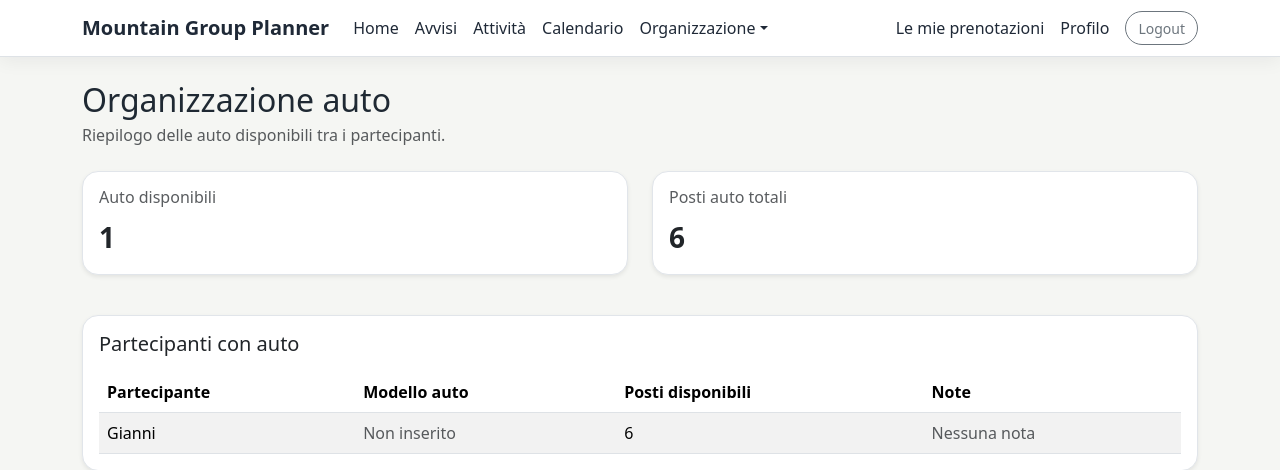
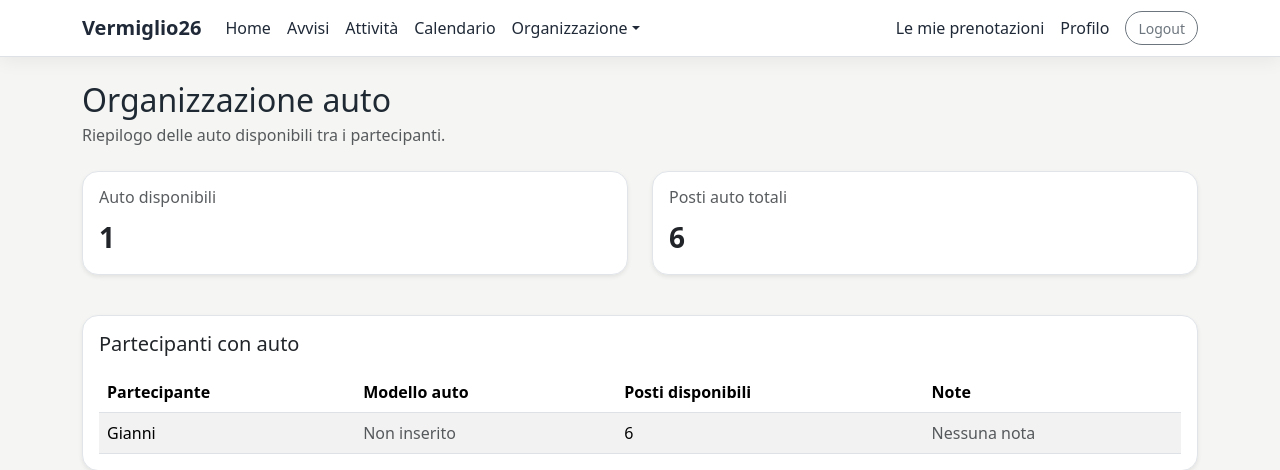
Before and after one commit to ciaroo/mountain-group-planner, a Django app: page /accounts/cars/ in a window 1280 px wide. Shown: the top 470 px of the page. Run offline with Django 5.2, Linux system fonts and the light colour scheme; a user stored in the database is signed in; data comes from the database, SQL or seed files in the repository.

Commit message:
Rinominato sito come: Vermiglio26

```diff
--- a/templates/base.html
+++ b/templates/base.html
@@ -7,7 +7,7 @@
         <meta name="viewport" content="width=device-width, initial-scale=1">
 
         <title>
-            {% block title %}Mountain Group Planner{% endblock %}
+            {% block title %}Vermiglio26{% endblock %}
         </title>
 
         <link href="https://cdn.jsdelivr.net/npm/bootstrap@5.3.3/dist/css/bootstrap.min.css" rel="stylesheet">
@@ -18,7 +18,7 @@
         <nav class="navbar navbar-expand-lg sticky-top {% if user.is_authenticated and user.is_staff %}navbar-light bg-white border-bottom organizer-navbar{% else %}navbar-dark participant-navbar{% endif %}">
             <div class="container">
                 <a class="navbar-brand fw-bold" href="{% url 'accounts:home' %}">
-                    Mountain Group Planner
+                    Vermiglio26
                 </a>
 
                 <button
```
